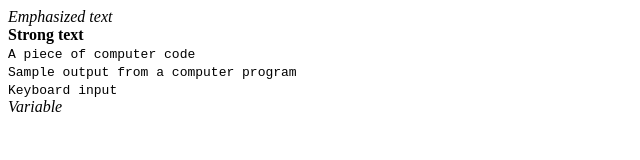
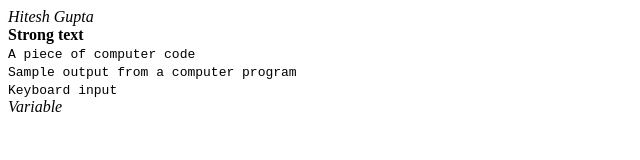
Before and after one commit to hiteshgupta1992/hiteshgupta1992-github.io, a plain HTML site: page Demo/index.html in a window 1280 px wide. Shown: the full height of the page, 0-640 px from the left. Drawn offline with Linux system fonts and the light colour scheme.

Commit message:
First change

```diff
--- a/Demo/index.html
+++ b/Demo/index.html
@@ -2,7 +2,7 @@
 <html>
 <body>
 
-<em>Emphasized text</em><br>
+<em>Hitesh Gupta</em><br>
 <strong>Strong text</strong><br>
 <code>A piece of computer code</code><br>
 <samp>Sample output from a computer program</samp><br>
```
